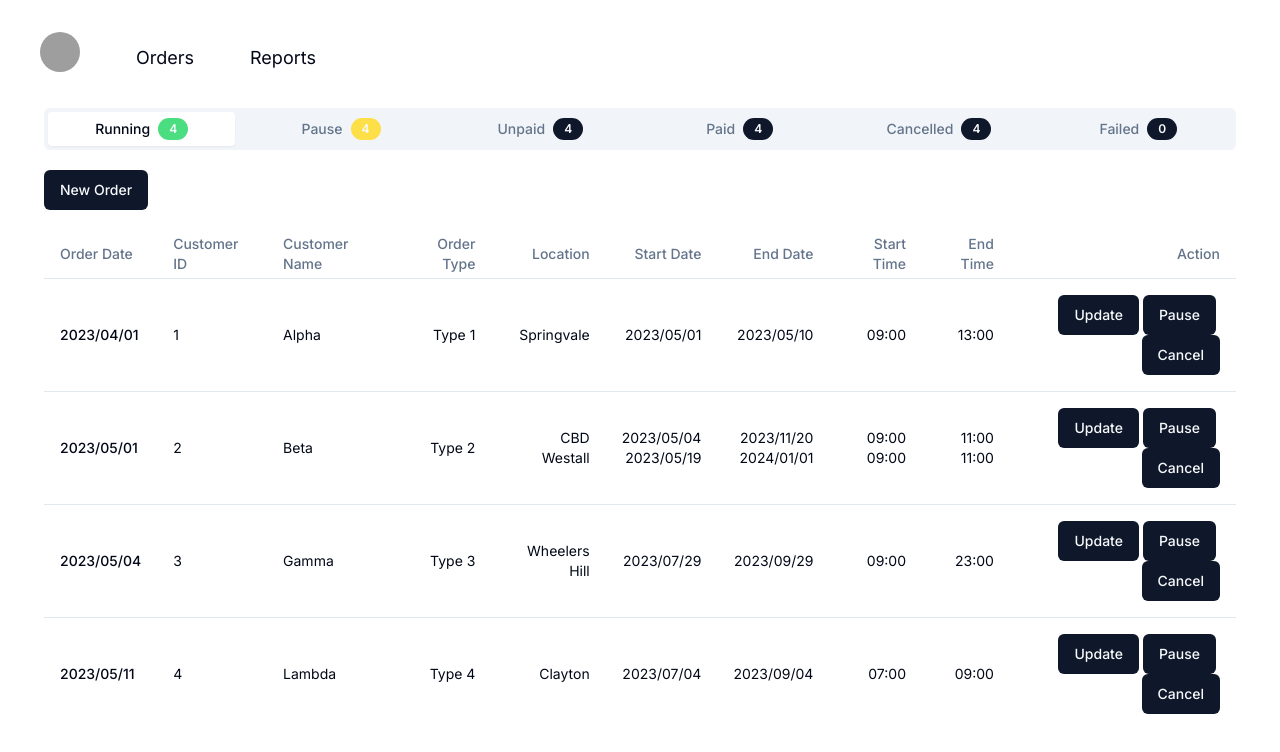
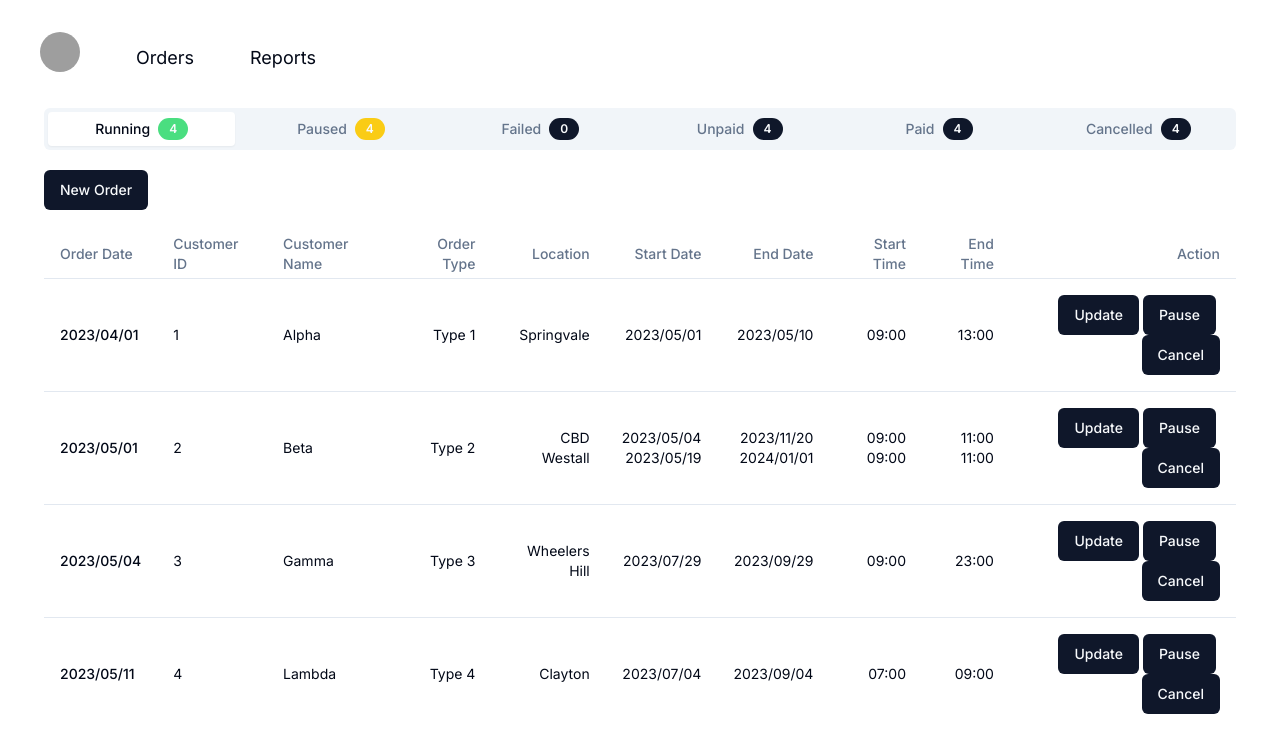
Before and after one commit to PeiChi-Hung/booking-system, a Next.js app: page / in a window 1280 px wide. Shown: the top 752 px of the page. Built offline with nearby package versions, Linux system fonts and the light colour scheme; grey boxes are pictures that could not be loaded.

Commit message:
Updated menu bar

```diff
--- a/src/app/page.tsx
+++ b/src/app/page.tsx
@@ -33,14 +33,20 @@ export default function Home() {
               {runningCount}
             </Badge>
           </TabsTrigger>
-          <TabsTrigger value="pause">
-            Pause
+          <TabsTrigger value="paused">
+            Paused
             <Badge
               className={cn(
-                pauseCount > 0 ? "ml-2 bg-yellow-300" : "ml-2 bg-transparent"
+                pauseCount > 0 ? "ml-2 bg-yellow-400" : "ml-2 bg-transparent"
               )}
             >
               {pauseCount}
+            </Badge>
+          </TabsTrigger>
+          <TabsTrigger value="failed">
+            Failed
+            <Badge className={cn(failedCount > 0 ? "ml-2 bg-red-500" : "ml-2")}>
+              {failedCount}
             </Badge>
           </TabsTrigger>
           <TabsTrigger value="unpaid">
@@ -52,12 +58,6 @@ export default function Home() {
           </TabsTrigger>
           <TabsTrigger value="cancelled">
             Cancelled <Badge className="ml-2">{cancelledCount}</Badge>
-          </TabsTrigger>
-          <TabsTrigger value="failed">
-            Failed
-            <Badge className={cn(failedCount > 0 ? "ml-2 bg-red-500" : "ml-2")}>
-              {failedCount}
-            </Badge>
           </TabsTrigger>
         </TabsList>
         <TabsContent value="running">
@@ -71,7 +71,7 @@ export default function Home() {
             <RunningMobile />
           </div>
         </TabsContent>
-        <TabsContent value="pause">
+        <TabsContent value="paused">
           <div className="my-5">
             <NewOrder />
           </div>
```
